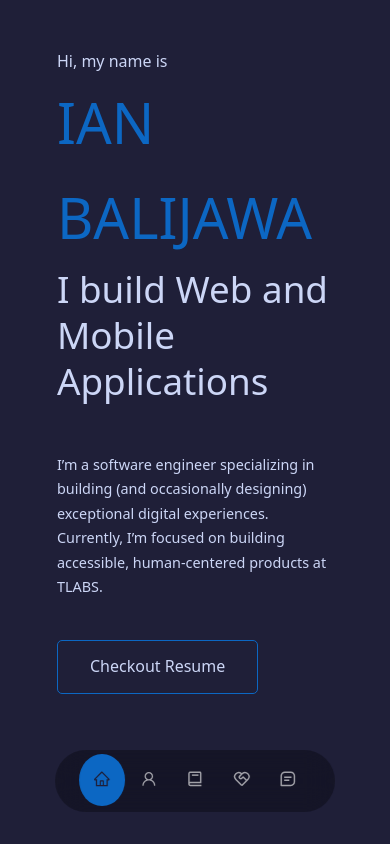
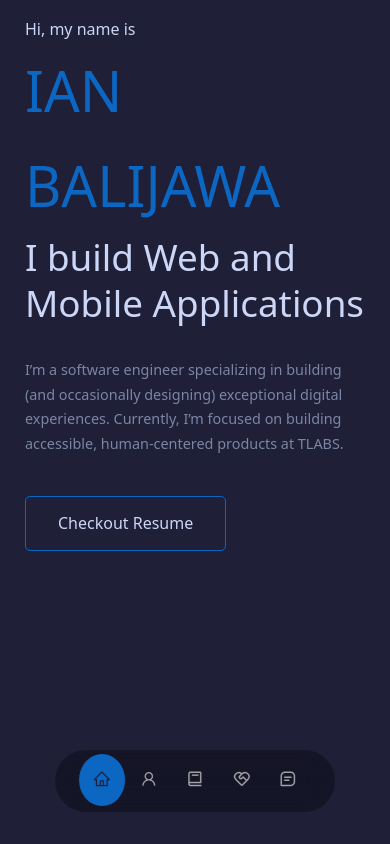
Before and after one commit to Ian-Balijawa/ian, a React (Vite) app: page / in a window 390 px wide. Shown: the top 844 px of the page. Built offline with nearby package versions, Linux system fonts and the light colour scheme.

Commit message:
fix paddings

```diff
--- a/src/assets/css/header.css
+++ b/src/assets/css/header.css
@@ -50,7 +50,6 @@ h2 {
 }
 h3 {
     font-size: 1rem;
-    /* width: 50%; */
     margin-top: 3rem;
 }
 .social-container {
@@ -103,6 +102,7 @@ h5 {
     }
     h3 {
         width: 100%;
+        margin-top: 2rem;
     }
     h2 {
         font-size: 2.3rem;
@@ -110,6 +110,7 @@ h5 {
 
     h3 {
         font-size: 0.9rem;
+        color: #7b86a4;
     }
 
     .header {
@@ -124,6 +125,9 @@ h5 {
 /* =============================== MEDIA QUERIES (SMALL DEVICES) ======================= */
 
 @media screen and (max-width: 600px) {
+    .header__container {
+        padding: 0;
+    }
     .header {
         height: 100vh;
     }
```
